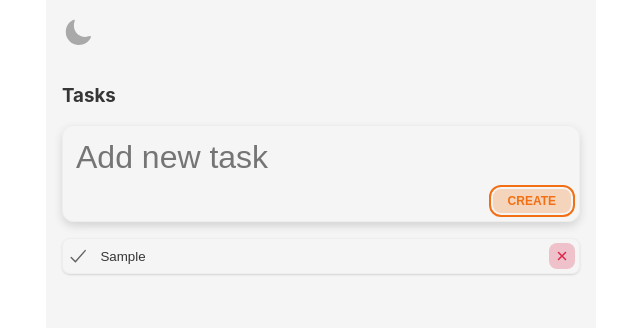
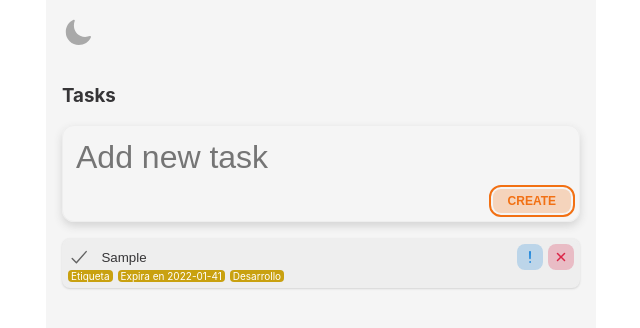
Before and after one commit to mDep07/todo-app, a React (Create React App) app: page / in a window 1280 px wide. Both pictures are taken after typing "Sample" into the empty fields and a click on the button "CREATE". Shown: the top 328 px of the page, without its empty margins (319-959 px from the left). Built offline with nearby package versions, Linux system fonts and the light colour scheme.

Commit message:
Add tasks service with class

```diff
--- a/package.json
+++ b/package.json
@@ -7,7 +7,7 @@
     "@testing-library/react": "^12.1.2",
     "@testing-library/user-event": "^13.5.0",
     "@types/jest": "^27.0.3",
-    "@types/node": "^16.11.14",
+    "@types/node": "^16.11.26",
     "@types/react": "^17.0.37",
     "@types/react-dom": "^17.0.11",
     "@types/styled-components": "^5.1.18",
--- a/src/Pages/Tasks.tsx
+++ b/src/Pages/Tasks.tsx
@@ -2,64 +2,13 @@ import { Reducer, useReducer } from "react";
 
 
 import { ITask } from "../interfaces/task";
-import TasksService from "../services/tasks";
-import { orderTasks } from "../utils/orderTasks";
 
 import TaskForm from "../components/Task/TaskForm"
 import TasksList from "../components/Task/TasksList";
-
-const { getTasks, addTask, removeTask, updateTask } = TasksService();
-
-type TState = { tasks: ITask[] };
-type TAction =  { type: 'add', payload: ITask } |
-                { type: 'remove', payload: string } |
-                { type: 'finish', payload: { taskId: string, finished: boolean } };
-
-const reducer: Reducer<TState, TAction> = (state, action): TState => {
-  const { type, payload } = action;
-
-  switch(type) {
-    case 'add': {
-      const { tasks } = state;
-      const task = payload as ITask;
-      // if(typeof task === 'string') return state;
-
-      const newTask: ITask = addTask(task);
-      const orderedTasks = orderTasks([...tasks, {...newTask}]);
-
-      return {
-        ...state,
-        tasks: orderedTasks
-      }
-    }
-    case 'remove': {
-      const { tasks } = state;
-      const taskId = payload as string;
-      // if(typeof taskId !== 'string') return state;
-
-      const removeTasks = removeTask(taskId);
-
-      return {
-        ...state,
-        tasks: [...tasks.filter(t => !removeTasks.includes(t.id))]
-      };
-    }
-    case 'finish': {
-      const { taskId, finished } = payload as { taskId: string, finished: boolean };
-      // if(typeof taskId !== 'string') return state;
-
-      const tasksWithUpdated = updateTask(taskId, { finished });
-
-      return {
-        ...state,
-        tasks: tasksWithUpdated
-      };
-    }
-  }
-}
+import useTasks from "../hooks/useTasks";
 
 export default function Tasks() {
-  const [state, dispatch] = useReducer(reducer, { tasks: getTasks() });
+  const [state, dispatch] = useTasks();
 
   return (
     <section style={{ padding: '0 1rem' }}>
@@ -69,6 +18,7 @@ export default function Tasks() {
         tasks={state.tasks}
         remove={(taskId) => dispatch({ type: 'remove', payload: taskId })}
         finish={(taskId, finished) => dispatch({ type: 'finish', payload: { taskId, finished } })}
+        important={(taskId, important) => dispatch({ type: 'makeImportant', payload: { taskId, important } })}
       />
     </section>
   )
--- /dev/null
+++ b/src/components/Task/Task.tsx
@@ -0,0 +1,67 @@
+import moment from 'moment';
+import React, { useState } from 'react'
+import { IoClose, IoCheckmark, IoAlert } from 'react-icons/io5';
+
+import { ITask } from "../../interfaces/task";
+
+import { StyledIconButton } from '../../styles/Button'
+import { StyledTasksItem, StyledButtonCheck, StyledDetailsTask, StyledFooterTask } from '../../styles/Tasks'
+
+type TaskParams = {
+  task: ITask,
+  removed: () => void;
+  finished: (finished: boolean) => void;
+  makeImportant: (important: boolean) => void;
+}
+export default function Task({ task, removed, finished, makeImportant }: TaskParams) {
+
+  const [showDetails, setShowDetails] = useState(false)
+
+  const toogleImportant = () => {
+    makeImportant(!Boolean(task.important))
+  }
+
+  const toogleFinished = () => {
+    finished(!task.finished)
+  }
+
+  return (
+    <StyledTasksItem checked={task.finished} highlight={task.important}>
+      <header>
+        {
+          !task.finished ? (
+            <StyledButtonCheck onClick={toogleFinished}>
+                <IoCheckmark />
+            </StyledButtonCheck>
+          ) : (
+            <StyledButtonCheck checked onClick={toogleFinished}>
+                <IoCheckmark />
+            </StyledButtonCheck>
+          )
+        }
+        <button className="select" onClick={() => setShowDetails(!showDetails)}>
+          {task.title}
+        </button>
+        <span style={{ display: 'flex', gap: 5 }}>
+          <StyledIconButton checked={task.important} color="info" onClick={toogleImportant}>
+            <IoAlert />
+          </StyledIconButton>
+          <StyledIconButton color="danger" onClick={removed}>
+            <IoClose />
+          </StyledIconButton>
+        </span>
+      </header>
+      {
+        showDetails &&
+        <StyledDetailsTask>
+          <small>Created at: {moment(task.create_date).format('LLL')}</small>
+        </StyledDetailsTask>
+      }
+      <StyledFooterTask>
+        <span>Etiqueta</span>
+        <span>Expira en 2022-01-41</span>
+        <span>Desarrollo</span>
+      </StyledFooterTask>
+    </StyledTasksItem>
+  )
+}
--- a/src/components/Task/TasksList.tsx
+++ b/src/components/Task/TasksList.tsx
@@ -1,45 +1,53 @@
 import React from 'react'
-import { IoClose, IoCheckmark, IoCheckmarkDone } from 'react-icons/io5';
 
 import { ITask } from "../../interfaces/task";
 
-import { StyledIconButton } from '../../styles/Button'
-import StyledTasksContainer, { StyledTasksList, StyledTasksItem, StyledButtonCheck } from '../../styles/TasksList'
+import Task from './Task';
+
+import StyledTasksContainer, { StyledTasksList } from '../../styles/Tasks'
 
 type TasksListParams = {
   tasks: ITask[],
   remove: (taskId: string) => void;
   finish: (taskId: string, finished: boolean) => void;
+  important: (taskId: string, important: boolean) => void;
 }
-export default function TasksList({ tasks, remove, finish }: TasksListParams) {
+export default function TasksList({ tasks, remove, finish, important }: TasksListParams) {
   return (
     <StyledTasksContainer>
       <StyledTasksList>
         {
           tasks.map(task => (
-            <StyledTasksItem key={task.id} checked={task.finished}>
-              <header>
-                {
-                  !task.finished ? (
-                    <StyledButtonCheck onClick={() => finish(task.id, true)}>
-                        <IoCheckmark />
-                    </StyledButtonCheck>
-                  ) : (
-                    <StyledButtonCheck checked onClick={() => finish(task.id, false)}>
-                        <IoCheckmark />
-                    </StyledButtonCheck>
-                  )
-                }
-                <button className="select">
-                  {task.title}
-                </button>
-                <span>
-                  <StyledIconButton color="danger" onClick={() => remove(task.id)}>
-                    <IoClose />
-                  </StyledIconButton>
-                </span>
-              </header>
-            </StyledTasksItem>
+            <Task
+              key={task.id}
+              task={task}
+              removed={() => remove(task.id)}
+              finished={(finished) => finish(task.id, finished)}
+              makeImportant={(makeImportant) => important(task.id, makeImportant)}
+            />
+            // <StyledTasksItem key={task.id} checked={task.finished}>
+            //   <header>
+            //     {
+            //       !task.finished ? (
+            //         <StyledButtonCheck onClick={() => finish(task.id, true)}>
+            //             <IoCheckmark />
+            //         </StyledButtonCheck>
+            //       ) : (
+            //         <StyledButtonCheck checked onClick={() => finish(task.id, false)}>
+            //             <IoCheckmark />
+            //         </StyledButtonCheck>
+            //       )
+            //     }
+            //     <button className="select">
+            //       {task.title}
+            //     </button>
+            //     <span>
+            //       <StyledIconButton color="danger" onClick={() => remove(task.id)}>
+            //         <IoClose />
+            //       </StyledIconButton>
+            //     </span>
+            //   </header>
+            // </StyledTasksItem>
           ))
         }
       </StyledTasksList>
--- /dev/null
+++ b/src/hooks/useTasks.ts
@@ -0,0 +1,83 @@
+import { Reducer, useReducer } from "react";
+
+import { ITask } from "../interfaces/task";
+import TasksService from "../services/tasks";
+import { orderTasks } from "../utils/orderTasks";
+
+export default function useTasks() {
+
+  const Tasks = new TasksService();
+
+  type TState = { tasks: ITask[] };
+  type TAction =  { type: 'add', payload: ITask } |
+                  { type: 'remove', payload: string } |
+                  { type: 'finish', payload: { taskId: string, finished: boolean } } |
+                  { type: 'makeImportant', payload: { taskId: string, important: boolean } };
+
+  const reducer: Reducer<TState, TAction> = (state, action): TState => {
+    const { type, payload } = action;
+
+    switch(type) {
+      case 'add': {
+        const { tasks } = state;
+        const task = payload as ITask;
+        // if(typeof task === 'string') return state;
+
+        const newTask: ITask = Tasks.add(task);
+        const orderedTasks = orderTasks([...tasks, {...newTask}]);
+
+        return {
+          ...state,
+          tasks: orderedTasks
+        }
+      }
+      case 'remove': {
+        const { tasks } = state;
+        const taskId = payload as string;
+        // if(typeof taskId !== 'string') return state;
+
+        const removeTask = Tasks.remove(taskId);
+        if(!removeTask) {
+          return state
+        }
+
+        return {
+          ...state,
+          tasks: [...tasks.filter(t => t.id !== removeTask.id)]
+        };
+      }
+      case 'finish': {
+        const { taskId, finished } = payload as { taskId: string, finished: boolean };
+        // if(typeof taskId !== 'string') return state;
+
+        const updatedTask = Tasks.finish(taskId, finished);
+        if(!updatedTask) {
+          return state
+        }
+
+        return {
+          ...state,
+          tasks: state.tasks.map(task => task.id === updatedTask.id ? { ...updatedTask } : task)
+        };
+      }
+      case 'makeImportant': {
+        const { taskId, important } = payload as { taskId: string, important: boolean };
+        // if(typeof taskId !== 'string') return state;
+
+        const updatedTask = Tasks.makeImportant(taskId, important);
+        if(!updatedTask) {
+          return state
+        }
+
+        return {
+          ...state,
+          tasks: state.tasks.map(task => task.id === updatedTask.id ? { ...updatedTask } : task)
+        };
+      }
+    }
+  }
+
+  const tasks = Tasks.getAll();
+
+  return useReducer(reducer, { tasks });
+}
--- a/src/services/tasks.ts
+++ b/src/services/tasks.ts
@@ -1,78 +1,132 @@
 import { ITask } from '../interfaces/task';
 import { orderTasks } from '../utils/orderTasks';
+import moment from 'moment';
 import { v4 as uuidv4 } from 'uuid';
-import moment from 'moment';
 
+export default class TasksService {
 
-export default function TasksService() {
-  const KEY_ITEM = 'tasks';
-  const getTasks = () => {
-    const tasks: ITask[] = JSON.parse(localStorage.getItem(KEY_ITEM) || '[]');
-    const tasksFiltered = tasks.filter(t =>
-      moment().startOf("day").isSame(moment(t.create_date).startOf("day")) || !t.finished
-    )
-    return tasksFiltered;
+  private KEY_ITEMS: string;
+
+  constructor() {
+    this.KEY_ITEMS = 'tasks';
   }
 
-  const addTask = (task: ITask) => {
-    const tasks = getTasks();
+  getAll() {
+    const tasks: ITask[] = JSON.parse(localStorage.getItem(this.KEY_ITEMS) || '[]');
+    // const tasksFiltered = tasks.filter(t =>
+    //   moment().startOf("day").isSame(moment(t.create_date).startOf("day")) || !t.finished
+    // )
+    return tasks;
+  }
+
+  getById(id: string) {
+    const tasks = this.getAll();
+    return tasks.find(task => task.id === id)
+  }
+
+  add(task: ITask) {
+    const tasks = this.getAll();
 
     const newTask: ITask = {
       id: uuidv4(),
       title: task.title,
-      create_date: task.create_date,
+      create_date: moment().format(),
       finished: false,
       task_id: task.task_id,
       important: task.important
     };
 
     const orderedTasks = orderTasks([...tasks, {...newTask}]);
-    localStorage.setItem(KEY_ITEM, JSON.stringify(orderedTasks));
+    localStorage.setItem(this.KEY_ITEMS, JSON.stringify(orderedTasks));
 
     return newTask;
   }
 
-  const removeTask = (taskId: string) => {
-    const tasks = getTasks();
-    const taskAndSubTasksIds = tasks.filter(t => t.task_id === taskId || t.id === taskId).map(t => t.id);
+  remove(id: string) {
+    const tasks = this.getAll();
+    const task = tasks.find(task => task.id === id);
+    if(!task) {
+      return
+    }
 
-    const tasksWithoutRemoved = [...tasks.filter(t => !taskAndSubTasksIds.includes(t.id))];
-    localStorage.setItem(KEY_ITEM, JSON.stringify(tasksWithoutRemoved));
+    const orderedTasks = orderTasks([...tasks.filter(task => task.id !== id)]);
+    localStorage.setItem(this.KEY_ITEMS, JSON.stringify(orderedTasks));
 
-    return taskAndSubTasksIds;
+    return task;
   }
 
-  const updateTask = (taskId: string, { finished }: { finished: boolean }) => {
-    const tasks = getTasks();
-    const taskAndSubTasksIds = tasks.filter(t => t.task_id === taskId || t.id === taskId).map(t => t.id);
+  finish(id: string, finish: boolean) {
+    const tasks = this.getAll();
+    const task = tasks.find(task => task.id === id);
+    if(!task) {
+      return
+    }
 
-    const tasksWithUpdated = [
-      ...tasks.map(task => {
-        if(taskAndSubTasksIds.includes(task.id)) {
-          if(task.id === taskId) {
-            return {
-              ...task,
-              finished: finished,
-              finished_date: finished ? moment().format() : ''
-            }
-          }
+    const updatedTask: ITask = {
+      ...task,
+      finished: finish,
+      finished_date: finish ? moment().format() : ''
+    }
 
-          return {
-            ...task,
-            finished: finished ? finished : task.finished,
-            finished_date: finished ? moment().format() : ''
-          }
-        }
+    const orderedTasks = orderTasks([...tasks.map(task => task.id === id ? { ...updatedTask } : task)]);
+    localStorage.setItem(this.KEY_ITEMS, JSON.stringify(orderedTasks));
 
-        return task;
-      })
-    ];
-
-    localStorage.setItem(KEY_ITEM, JSON.stringify(tasksWithUpdated));
-
-    return tasksWithUpdated;
+    return updatedTask;
   }
 
+  makeImportant(id: string, important: boolean) {
+    const tasks = this.getAll();
+    const task = tasks.find(task => task.id === id);
+    if(!task) {
+      return
+    }
 
-  return { getTasks, addTask, removeTask, updateTask }
+    const updatedTask: ITask = {
+      ...task,
+      important: important
+    }
+
+    const orderedTasks = orderTasks([...tasks.map(task => task.id === id ? { ...updatedTask } : task)]);
+    localStorage.setItem(this.KEY_ITEMS, JSON.stringify(orderedTasks));
+
+    return updatedTask;
+  }
 }
+
+// export default function TasksService() {
+
+
+//   const updateTask = (taskId: string, { finished }: { finished: boolean }) => {
+//     const tasks = getTasks();
+//     const taskAndSubTasksIds = tasks.filter(t => t.task_id === taskId || t.id === taskId).map(t => t.id);
+
+//     const tasksWithUpdated = [
+//       ...tasks.map(task => {
+//         if(taskAndSubTasksIds.includes(task.id)) {
+//           if(task.id === taskId) {
+//             return {
+//               ...task,
+//               finished: finished,
+//               finished_date: finished ? moment().format() : ''
+//             }
+//           }
+
+//           return {
+//             ...task,
+//             finished: finished ? finished : task.finished,
+//             finished_date: finished ? moment().format() : ''
+//           }
+//         }
+
+//         return task;
+//       })
+//     ];
+
+//     localStorage.setItem(KEY_ITEM, JSON.stringify(tasksWithUpdated));
+
+//     return tasksWithUpdated;
+//   }
+
+
+//   return { getTasks, addTask, removeTask, updateTask }
+// }
--- a/src/styles/Button.ts
+++ b/src/styles/Button.ts
@@ -37,13 +37,19 @@ const StyledButton = styled.button<{ color?: colors, checked?: boolean }>`
 `;
 
 export const StyledIconButton = styled(StyledButton)`
+  ${({checked, theme, color}) => checked && `
+    --color: white;
+    --bg-color: ${!color ? theme.colors.main : theme.colors[color]};
+  `}
+
   padding: 5px;
   font-size: 1rem;
   display: flex;
   align-items: center;
 
   &:focus {
-    outline-width: 1px;
+    outline: none;
+    transform: scale(1.1);
   }
 
   & svg {
--- a/src/styles/TasksList.ts
+++ b/src/styles/Tasks.ts
@@ -1,6 +1,4 @@
 import styled from 'styled-components';
-
-import { StyledIconButton } from './Button'
 
 const StyledTasksContainer = styled.section`
   margin-top: 1rem;
@@ -13,13 +11,14 @@ export const StyledTasksList = styled.ul`
   gap: 5px
 `;
 
-export const StyledTasksItem = styled.li<{ checked?: boolean }>`
+export const StyledTasksItem = styled.li<{ checked?: boolean, highlight?: boolean }>`
   list-style-type: none;
   border: 1px solid red;
   padding: .25rem;
-  border: 1px solid ${({theme}) => theme.backgroundColors.secondary};
+  border: 2px solid ${({theme, highlight}) => highlight ? theme.colors.info : theme.backgroundColors.secondary};
   border-radius: ${({theme}) => theme.radius.sm};
   box-shadow: ${({theme}) => theme.shades.sm};
+  background-color: ${({theme}) => theme.backgroundColors.secondary};
 
   &:hover {
     box-shadow: ${({theme}) => theme.shades.md};
@@ -62,4 +61,30 @@ export const StyledButtonCheck = styled.button<{ checked?: boolean }>`
   place-content: center;
 `;
 
+export const StyledDetailsTask = styled.section`
+  margin: .25rem 0;
+  & small {
+    font-size: 12px;
+    color: ${({theme}) => theme.text.secondary}
+  }
+`;
+
+
+export const StyledFooterTask = styled.footer`
+  font-size: 10px;
+  /* padding-left: 2rem; */
+
+  & span {
+    background-color: ${({theme}) => theme.colors.warning};
+    color: white;
+    padding: 0 3px;
+    border-radius: ${({theme}) => theme.radius.xs};
+    display: inline-flex;
+    align-items: center;
+  }
+  & span:not(:first-child) {
+    margin-left: 5px;
+  }
+`;
+
 export default StyledTasksContainer;
```
Also changed, not shown: 1 other file (tests, documents, lock files or other folders).
